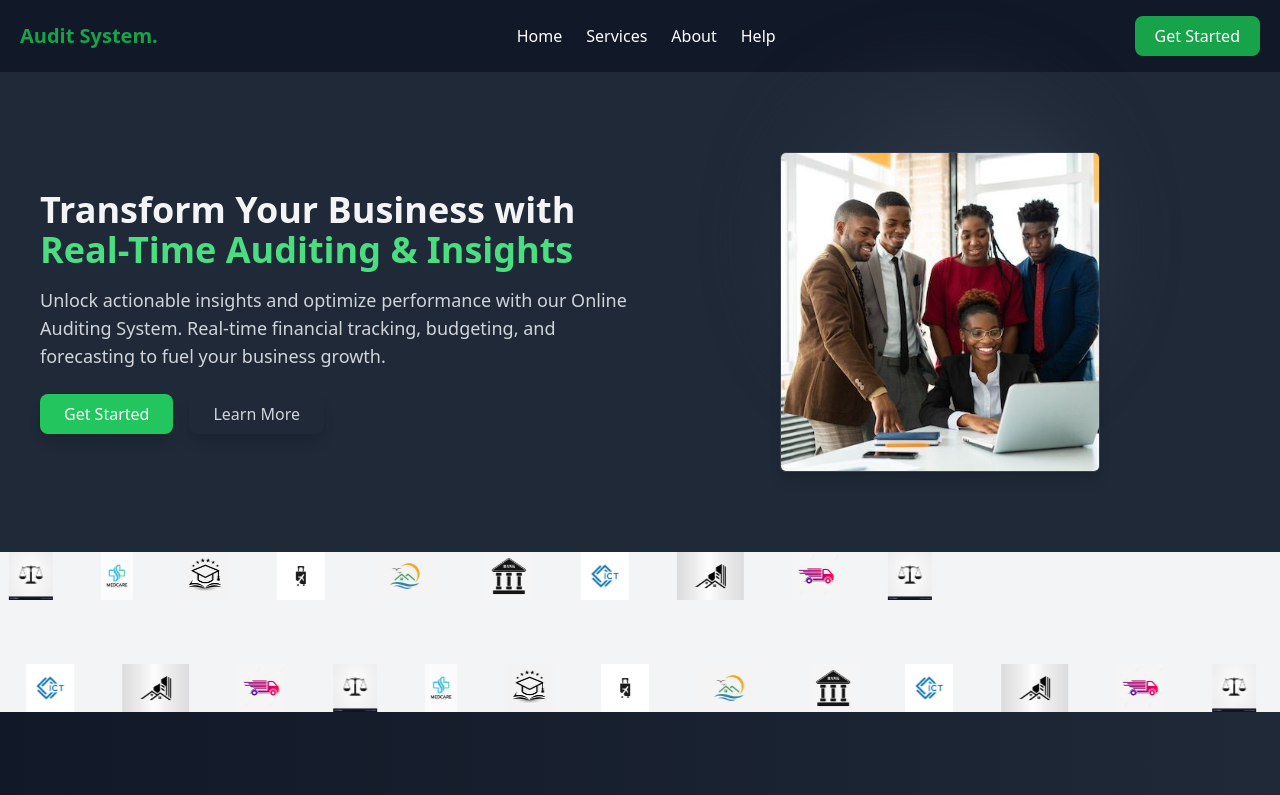
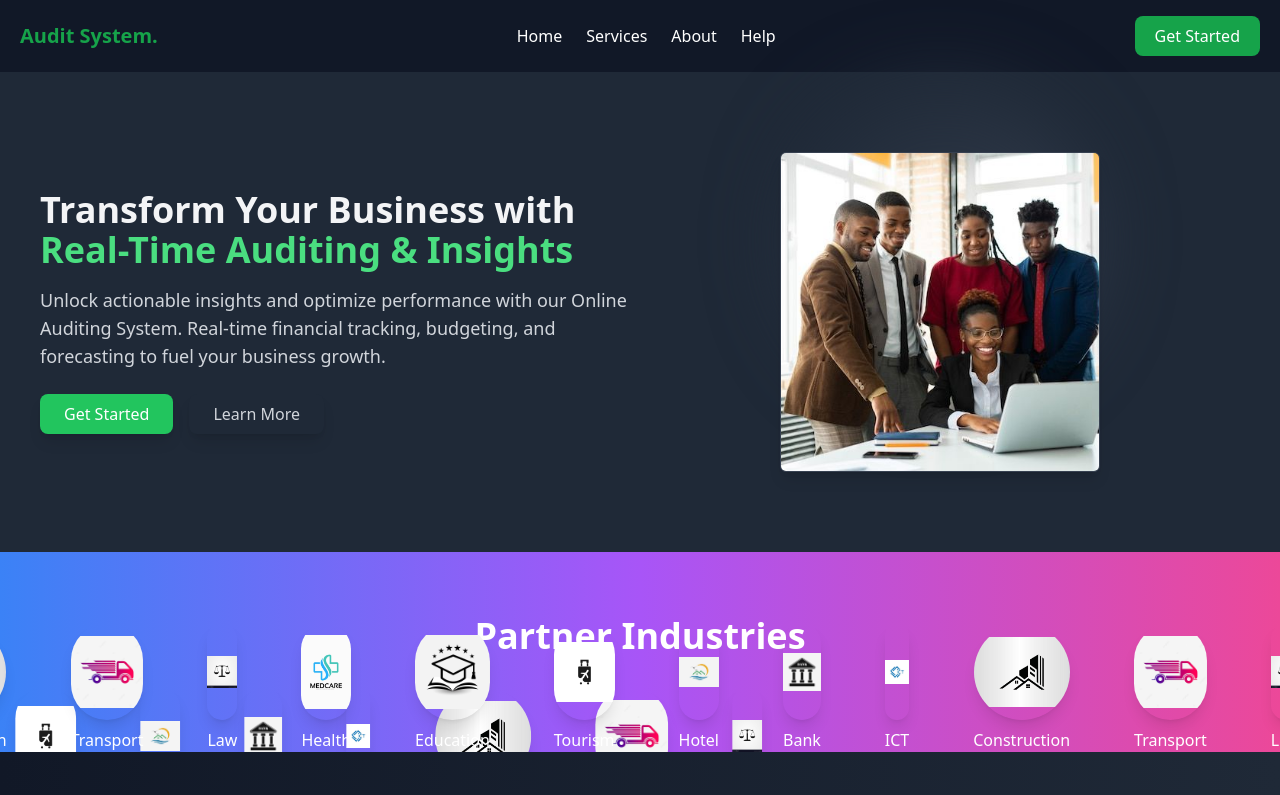
Before and after one commit to sam-zarila/symposium_project, a Next.js app: page / in a window 1280 px wide. Shown: the top 795 px of the page. Built offline with nearby package versions, Linux system fonts and the light colour scheme.

Commit message:
landing page

```diff
--- a/app/home/MovingLogos.tsx
+++ b/app/home/MovingLogos.tsx
@@ -1,35 +1,60 @@
-import React  from 'react';
-
+import React from 'react';
 
 const logos = [
-    'health.jpg', 'education.jpg', 'tourism.jpg', 'hotel.jpg',
-    'bank.jpg', 'ict.jpg', 'construction.jpg', 'transport.jpg', 'law.jpg'
+  { name: 'Health', file: 'health.jpg' },
+  { name: 'Education', file: 'education.jpg' },
+  { name: 'Tourism', file: 'tourism.jpg' },
+  { name: 'Hotel', file: 'hotel.jpg' },
+  { name: 'Bank', file: 'bank.jpg' },
+  { name: 'ICT', file: 'ict.jpg' },
+  { name: 'Construction', file: 'construction.jpg' },
+  { name: 'Transport', file: 'transport.jpg' },
+  { name: 'Law', file: 'law.jpg' },
 ];
 
 const MovingLogos = () => {
   return (
-      <div className="relative w-full overflow-hidden h-32 sm:h-40 bg-gray-100">
+    <div className="relative w-full overflow-hidden py-16 bg-gradient-to-r from-blue-500 via-purple-500 to-pink-500">
+      {/* Section Title */}
+      <h2 className="text-center text-white text-3xl sm:text-4xl font-bold mb-8">
+        Partner Industries
+      </h2>
+
       {/* Top Row Moving Left to Right */}
       <div className="absolute flex animate-scroll-left-to-right whitespace-nowrap">
         {[...logos, ...logos].map((logo, index) => (
+          <div
+            key={`top-${index}`}
+            className="flex flex-col items-center mx-6 sm:mx-8"
+          >
             <img
-              key={`top-${index}`}
-              src={`/images/${logo}`}
-              alt={logo}
-              className="mx-4 sm:mx-6 h-10 sm:h-12 object-contain"
+              src={`/images/${logo.file}`}
+              alt={logo.name}
+              className="h-16 sm:h-24 w-16 sm:w-24 object-contain rounded-full shadow-lg"
             />
+            <p className="text-white mt-2 text-sm sm:text-base font-medium">
+              {logo.name}
+            </p>
+          </div>
         ))}
       </div>
 
       {/* Bottom Row Moving Right to Left */}
       <div className="absolute flex animate-scroll-right-to-left whitespace-nowrap bottom-0">
         {[...logos, ...logos].map((logo, index) => (
+          <div
+            key={`bottom-${index}`}
+            className="flex flex-col items-center mx-6 sm:mx-8"
+          >
             <img
-              key={`bottom-${index}`}
-              src={`/images/${logo}`}
-              alt={logo}
-              className="mx-4 sm:mx-6 h-10 sm:h-12 object-contain"
+              src={`/images/${logo.file}`}
+              alt={logo.name}
+              className="h-16 sm:h-24 w-16 sm:w-24 object-contain rounded-full shadow-lg"
             />
+            <p className="text-white mt-2 text-sm sm:text-base font-medium">
+              {logo.name}
+            </p>
+          </div>
         ))}
       </div>
     </div>
```
Lines whose indentation alone changed are shown as unchanged.
